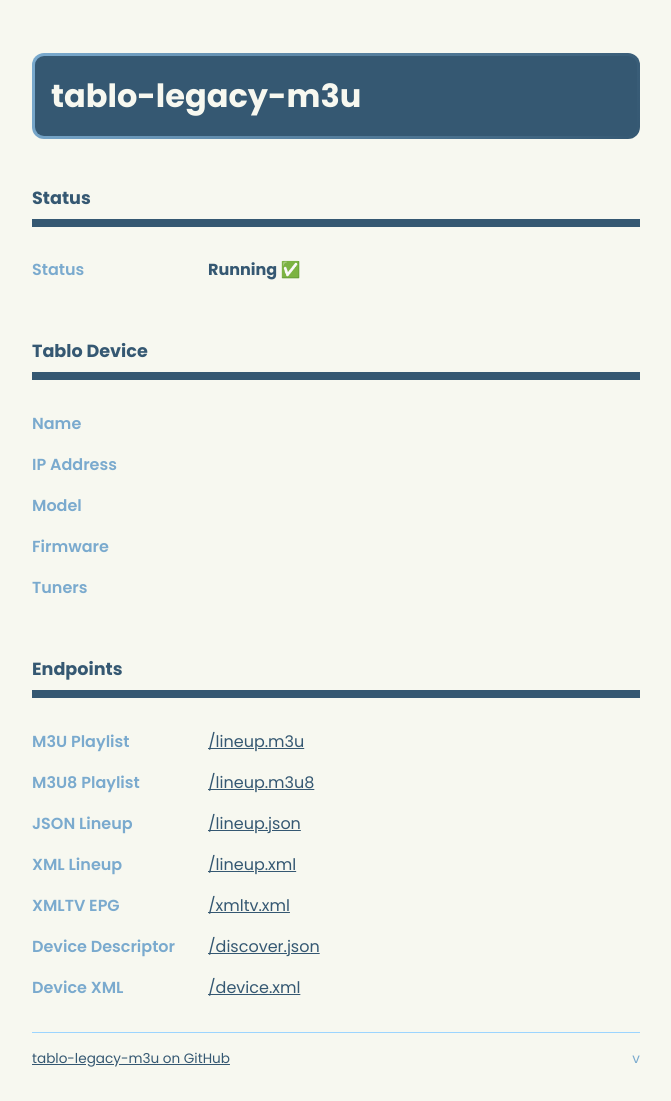
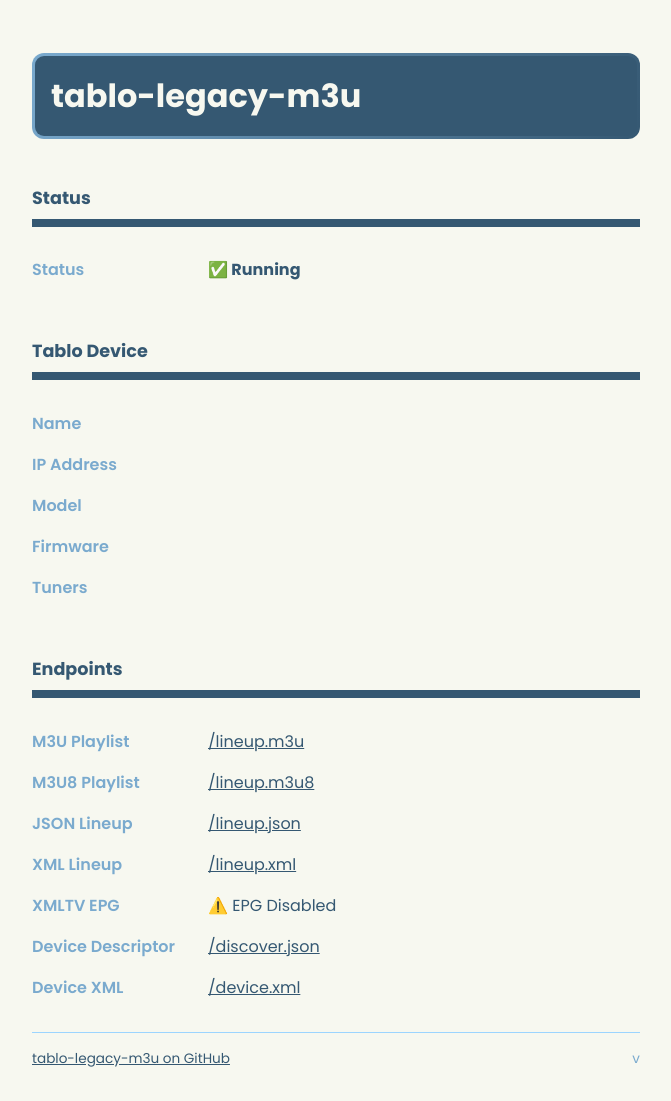
Before and after one commit to gtronset/tablo-legacy-m3u, a Python web app: template tablo_legacy_m3u/templates/index.html in a window 1280 px wide. Shown: the whole page, without its empty margins (304-975 px from the left). Run offline with Jinja, Linux system fonts and the light colour scheme; the template is opened without the code that fills it, so the values that code supplies are empty.

Commit message:
Conditionally enable XMLTV

```diff
--- a/tablo_legacy_m3u/__init__.py
+++ b/tablo_legacy_m3u/__init__.py
@@ -20,6 +20,7 @@
     config: "Config",
     tablo_client: "TabloClient",
     server_info: "ServerInfo",
+    enable_epg: bool = True,
 ) -> Flask:
     """Create and configure the Flask application."""
     app = Flask(__name__)
@@ -28,6 +29,7 @@
         APP_CONFIG=config,
         TABLO_CLIENT=tablo_client,
         TABLO_SERVER_INFO=server_info,
+        ENABLE_EPG=enable_epg,
     )
 
     register_routes(app)
--- a/tablo_legacy_m3u/main.py
+++ b/tablo_legacy_m3u/main.py
@@ -34,10 +34,16 @@
     client = TabloClient(tablo_ip)
     server_info: ServerInfo = client.get_server_info()
 
+    if config.enable_epg and not client.has_guide_subscription():
+        logger.warning("EPG enabled but no active guide subscription. EPG disabled.")
+
+    enable_epg = config.enable_epg and client.has_guide_subscription()
+
     app = create_app(
         config=config,
         tablo_client=client,
         server_info=server_info,
+        enable_epg=enable_epg,
     )
 
     app.run(
--- a/tablo_legacy_m3u/routes.py
+++ b/tablo_legacy_m3u/routes.py
@@ -38,7 +38,8 @@
     app.add_url_rule("/lineup.json", view_func=lineup_json)
     app.add_url_rule("/lineup_status.json", view_func=lineup_status)
 
-    app.add_url_rule("/xmltv.xml", view_func=xmltv)
+    if app.config["ENABLE_EPG"]:
+        app.add_url_rule("/xmltv.xml", view_func=xmltv)
 
     app.add_url_rule("/watch/<int:channel_id>", view_func=watch)
 
@@ -51,12 +52,15 @@
     friendly_name = config.device_name or server_info["name"]
     base_url = request.host_url.rstrip("/")
 
+    enable_epg = current_app.config["ENABLE_EPG"]
+
     return render_template(
         "index.html",
         friendly_name=friendly_name,
         server_info=server_info,
         base_url=base_url,
         version=__version__,
+        enable_epg=enable_epg,
     )
 
 
--- a/tablo_legacy_m3u/templates/index.html
+++ b/tablo_legacy_m3u/templates/index.html
@@ -107,7 +107,7 @@
         <dl>
             <dt>Status</dt>
             <dd class="status">
-                Running ✅
+                ✅ Running
             </dd>
         </dl>
         <h2>Tablo Device</h2>
@@ -153,7 +153,11 @@
             </dd>
             <dt>XMLTV EPG</dt>
             <dd>
+                {% if enable_epg %}
                 <a href="{{ url_for('xmltv') }}">{{ base_url }}/xmltv.xml</a>
+                {% else %}
+                ⚠️ EPG Disabled
+                {% endif %}
             </dd>
             <dt>Device Descriptor</dt>
             <dd>
```
